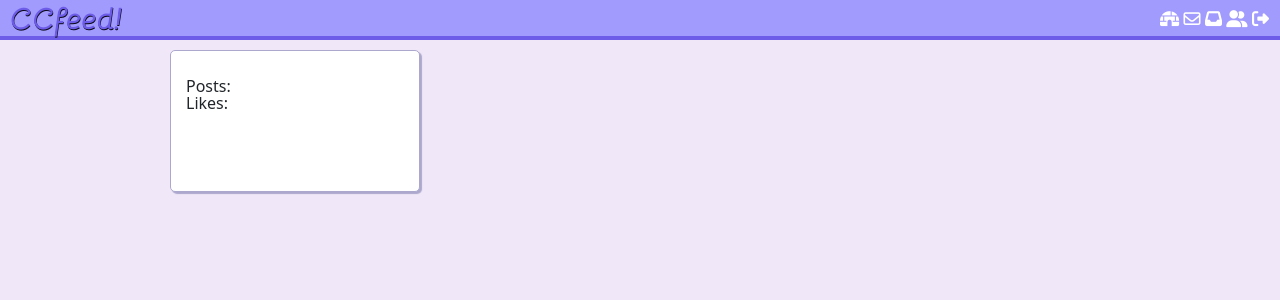
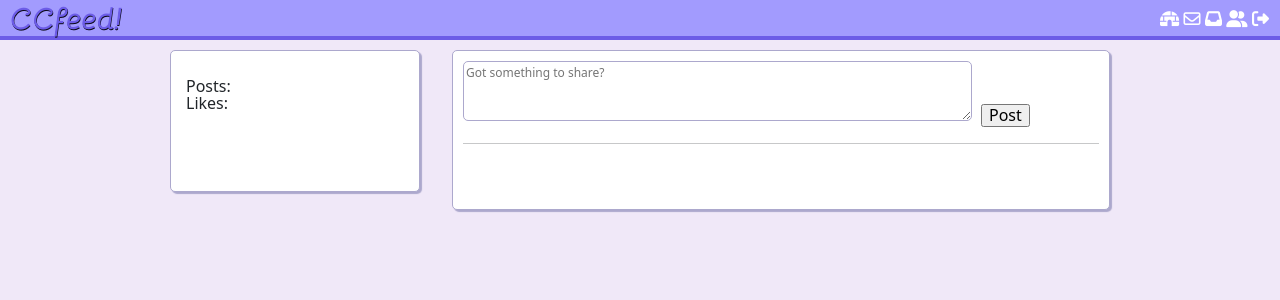
Before and after one commit to Ccbirdy/A-social-network, a PHP site: page / in a window 1280 px wide. Shown: the top 300 px of the page. Run offline with PHP 8.4, Linux system fonts and the light colour scheme; the visitor is signed in with stand-in values (Sample User, id 1); data that the repository does not hold is empty; some libraries are stand-ins or nearby versions.

Commit message:
have sth, to post?

```diff
--- a/assets/css/style.css
+++ b/assets/css/style.css
@@ -91,3 +91,27 @@ nav a:hover {
     border-radius: 5px;
     margin-right: 5px;
 }
+
+.main_column {
+    float: right;
+    width: 70%;
+    z-index: -1;
+    min-height: 160px;
+}
+
+.post_form {
+    width: 100%;
+}
+
+.post_form textarea {
+    width: 80%;
+    height: 60px;
+    border-radius: 5px;
+    margin-right: 5px;
+    border: 1px solid #aca8cd;
+    font-size: 12px;
+}
+
+textarea:focus {
+    outline: 0;       /* otherweise has a high light outline when press  */
+}
--- a/index.php
+++ b/index.php
@@ -7,7 +7,6 @@ include("includes/header.php");
 
 		<div class="user_details_left_right">
 			<a href="#">  <!-- name is a link to profile -->
-
 			<?php
 			echo $user['first_name'] . " " .  $user['last_name'];
 
@@ -18,6 +17,16 @@ include("includes/header.php");
 			echo "Likes: " . $user['num_likes'];
 
 			 ?>
+		 </div>
+
+	</div>
+	<div class="main_column column">
+		<form class="post_form" action="index.php" method="POST">
+			<textarea name="post_text" id="post_text" placeholder="Got something to share?"></textarea>
+			<input type="submit" name="post" id="post_button" value="Post">
+			<hr>
+
+		</form>
 
 	</div>
 
```
Lines whose indentation alone changed are shown as unchanged.
